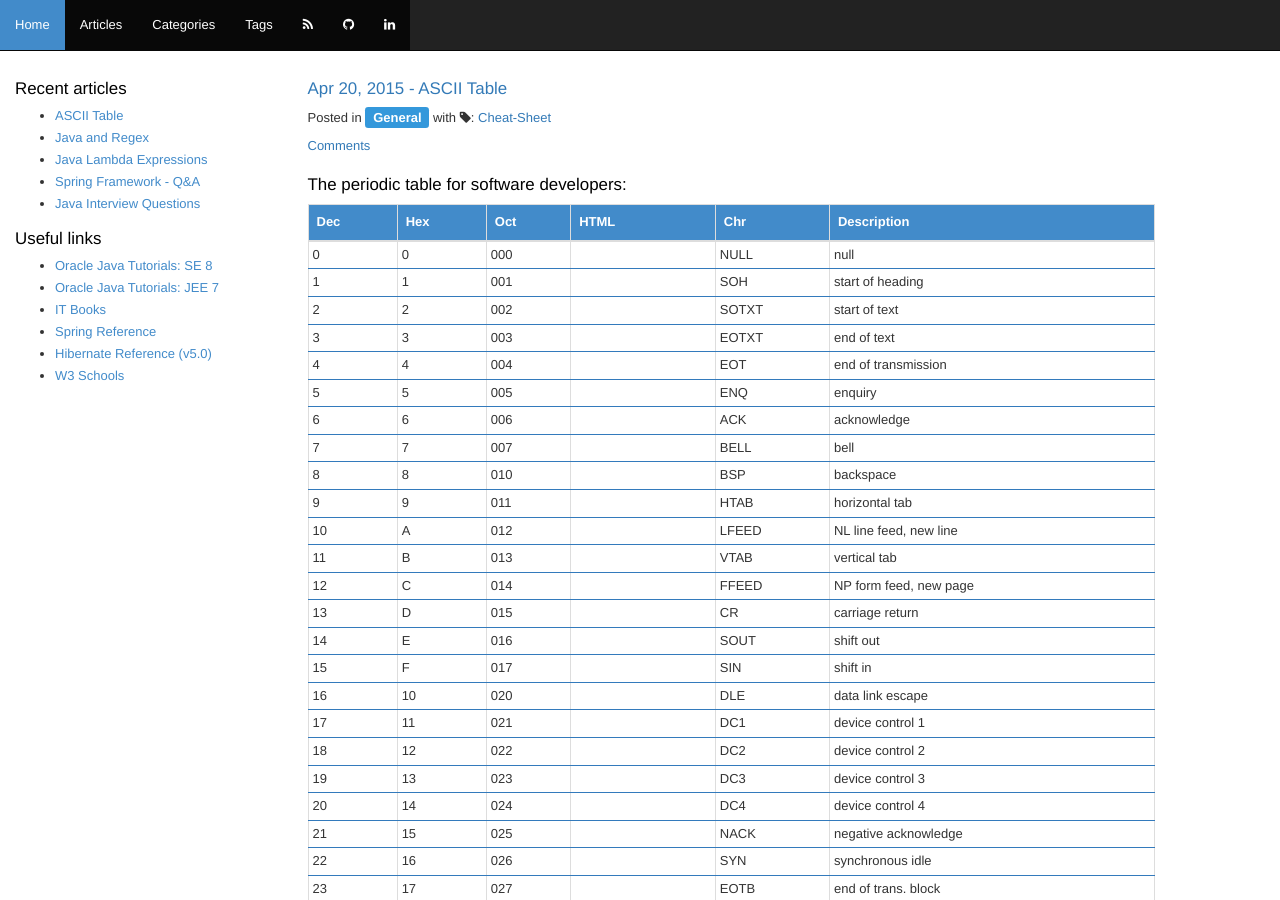
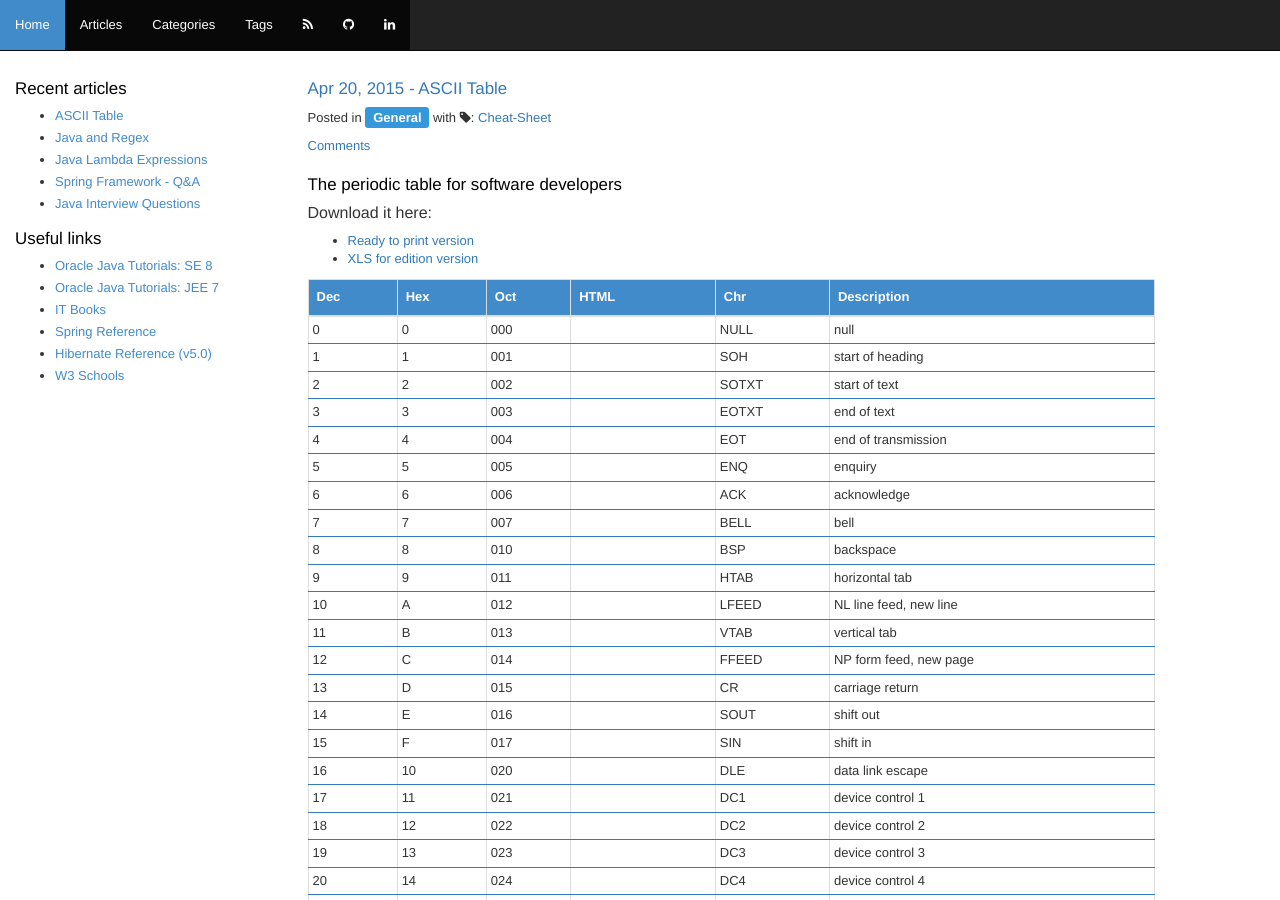
Before and after one commit to damianfanaro/damianfanaro.github.io, a Jekyll site: the page built from _posts/2015-04-20-ascii-table.md, in a window 1280 px wide and 900 px high. Built offline with Jekyll 4.4.1, drawn with Linux system fonts in a browser that asks for light colours; nearby versions of some CDN libraries; Markdown is read by kramdown in place of the engine named in the settings; comment, search, counter and statistics services are not loaded.

Commit message:
ASCII tables for downloading

```diff
--- a/_posts/2015-04-20-ascii-table.md
+++ b/_posts/2015-04-20-ascii-table.md
@@ -8,7 +8,12 @@ tags: [cheat-sheet]
 authors: [damianfanaro]
 ---
 
-# The periodic table for software developers:
+# The periodic table for software developers
+
+#### Download it here:
+
+- [Ready to print version]({{ site.baseurl }}/files/ASCII-TABLE.pdf)
+- [XLS for edition version]({{ site.baseurl }}/files/ASCII-TABLE.xlsx)
 
 |    Dec|    Hex|    Oct|          HTML|      Chr|               Description|
 |-------|-------|-------|--------------|---------|--------------------------|
```
Also changed, not shown: 2 other files.
